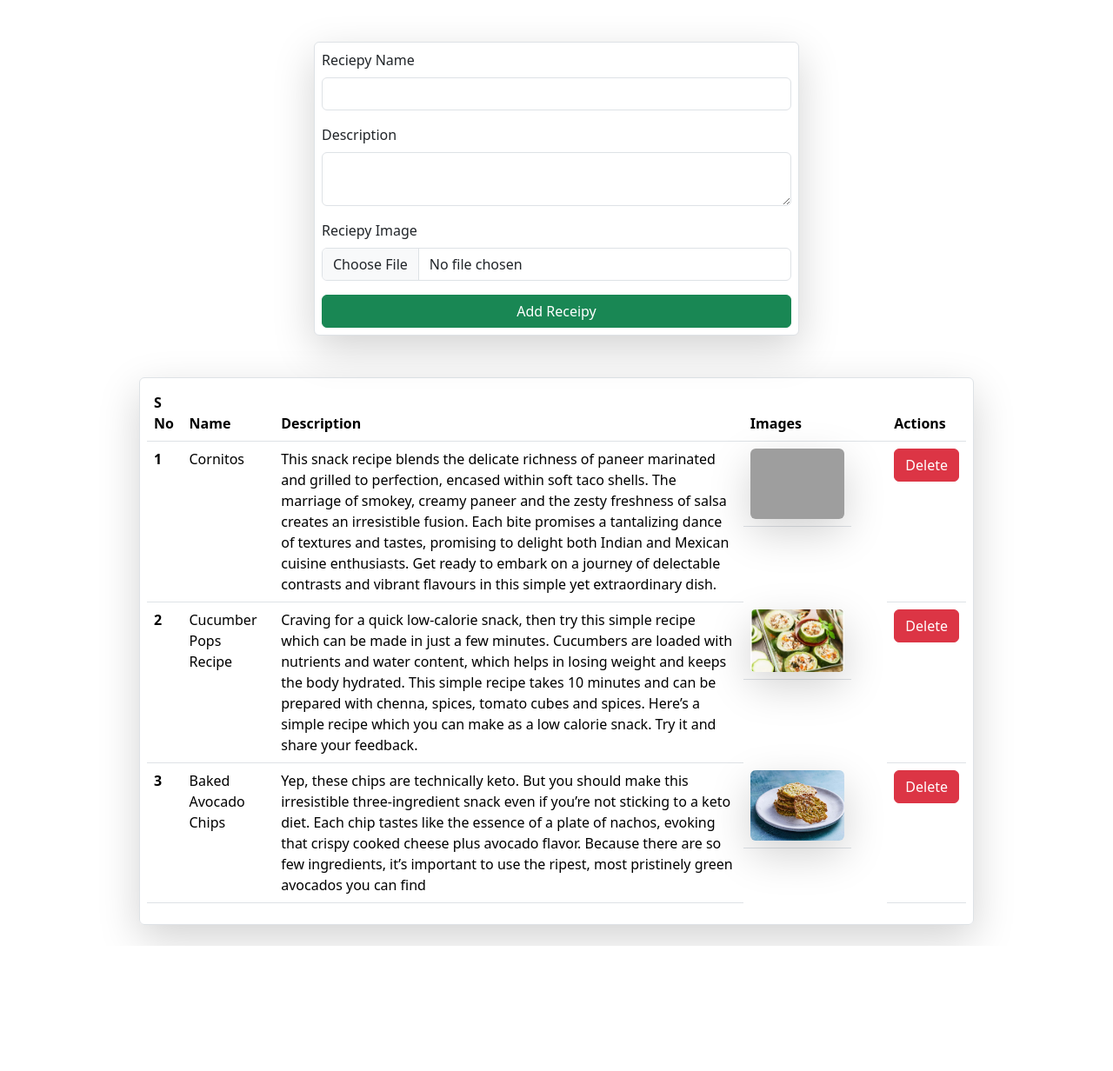
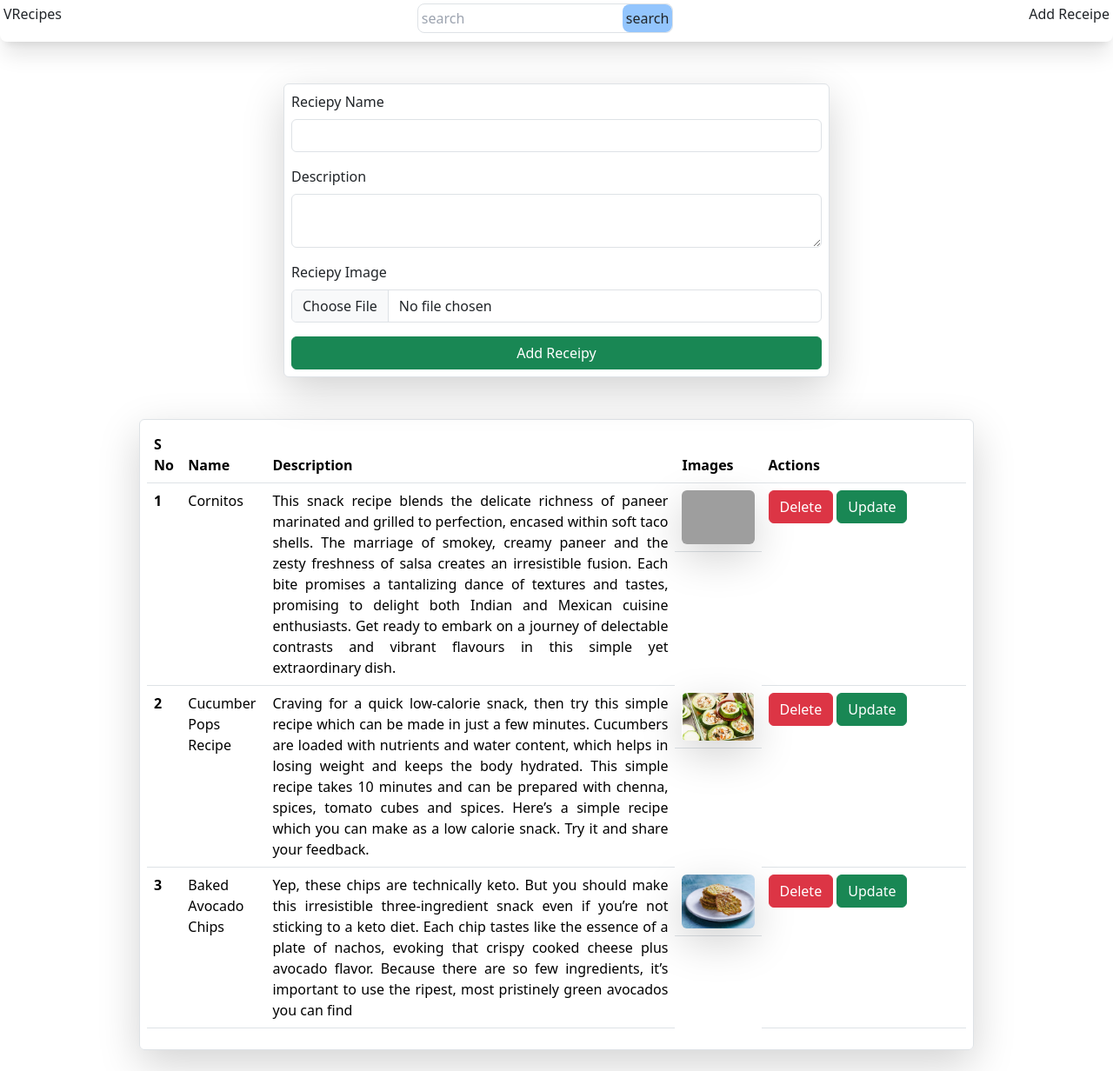
Before and after one commit to Plvishal/Django_Reciepy_App, a Django app: page /home/ in a window 1280 px wide. Shown: the whole page at 87% size. Before the commit the page ends 1088 px from the top, so only its background shows below. Run offline with Django 5.2, Linux system fonts and the light colour scheme; data comes from the database, SQL or seed files in the repository; both versions use the stored data as it was after the commit; some libraries are stand-ins or nearby versions; grey boxes are pictures that could not be loaded.

Commit message:
Add search logic

```diff
--- a/reciepy/home/templates/base.html
+++ b/reciepy/home/templates/base.html
@@ -10,8 +10,29 @@
       integrity="sha384-QWTKZyjpPEjISv5WaRU9OFeRpok6YctnYmDr5pNlyT2bRjXh0JMhjY6hW+ALEwIH"
       crossorigin="anonymous"
     />
+    <script src="https://cdn.tailwindcss.com"></script>
   </head>
   <body>
+    <nav
+      class="h-12 sticky top-0 opacity-99 z-10 flex justify-between shadow-xl bg-[#fff] rounded-lg p-1"
+    >
+      <div>VRecipes</div>
+      <div>
+        <form class="flex jutify-center items-center border rounded-lg ps-1">
+          <input
+            type="text"
+            name="search"
+            id="search"
+            placeholder="search"
+            class="outline-none"
+          />
+          <button type="submit" class="p-1 bg-blue-300 rounded-lg">
+            search
+          </button>
+        </form>
+      </div>
+      <div>Add Receipe</div>
+    </nav>
     {% block start %}{% endblock %}
     <script
       src="https://cdn.jsdelivr.net/npm/bootstrap@5.3.3/dist/js/bootstrap.bundle.min.js"
--- a/reciepy/home/templates/index.html
+++ b/reciepy/home/templates/index.html
@@ -55,21 +55,24 @@
           <th scope="col">Actions</th>
         </tr>
       </thead>
-      <tbody class="">
+      <tbody class="w-auto">
         {% for rec in receipes %}
         <tr>
           <th scope="row">{{forloop.counter}}</th>
           <td>{{rec.receipy_name}}</td>
-          <td class="text-justify">{{rec.receipy_des}}</td>
-          <td class="w-75 d-flex justify-center items-center">
+          <td class="text-justify w-50">{{rec.receipy_des}}</td>
+          <td class="w-100 d-flex justify-content-center align-items-center">
             <img
               src="/media/{{rec.receipy_img}}"
               class="w-100 h-100 rounded shadow-lg"
             />
           </td>
-          <td>
+          <td class="w-25">
             <a href="/delete-receipe/{{rec.id}}" class="btn btn-danger"
               >Delete</a
+            >
+            <a href="/update-receipe/{{rec.id}}" class="btn btn-success"
+              >Update</a
             >
           </td>
         </tr>
--- a/reciepy/home/views.py
+++ b/reciepy/home/views.py
@@ -1,4 +1,5 @@
 from django.shortcuts import render, redirect
+from django.http import HttpResponse
 from .models import *
 # Create your views here.
 def home(request):
@@ -14,9 +15,35 @@ def home(request):
         )
 
         return redirect("/home/")
+
     querySet=Reciepy.objects.all()
+    if request.GET.get("search"):
+        print(request.GET.get('search'))
+        querySet=querySet.filter(receipy_name__icontains=request.GET.get('search'))
+
     context={"receipes":querySet}
     return render(request,"index.html",context)
+
+# update route
+def update_receipe(request,id):
+    queryset=Reciepy.objects.get(id=id)
+    if request.method=="POST":
+        data=request.POST
+        receipy_img=request.FILES.get("receipy_img")
+        receipy_name=data.get("receipy_name")
+        receipy_des=data.get("receipy_des")
+
+        queryset.receipy_name=receipy_name
+        queryset.receipy_des=receipy_des
+        if receipy_img:
+            queryset.receipy_img=receipy_img
+        queryset.save()
+        return redirect("/home")
+    context={"receipes":queryset}
+    print(queryset)
+    return render(request,"updteReciepe.html",context)
+
+# delete route
 def delete_receipe(request,id):
     queryset=Reciepy.objects.get(id=id)
     queryset.delete()
--- a/reciepy/reciepy/urls.py
+++ b/reciepy/reciepy/urls.py
@@ -24,6 +24,7 @@ urlpatterns = [
     path('admin/', admin.site.urls),
     path("home/",home,name='home'),
     path("delete-receipe/<id>/",delete_receipe,name='delete-receipe'),
+    path("update-receipe/<id>/",update_receipe,name='update_receipe'),
 ]
 
 if settings.DEBUG:
```
Also changed, not shown: reciepy/home/templates/updteReciepe.html (added, +48 -0 lines), reciepy/db.sqlite3.
